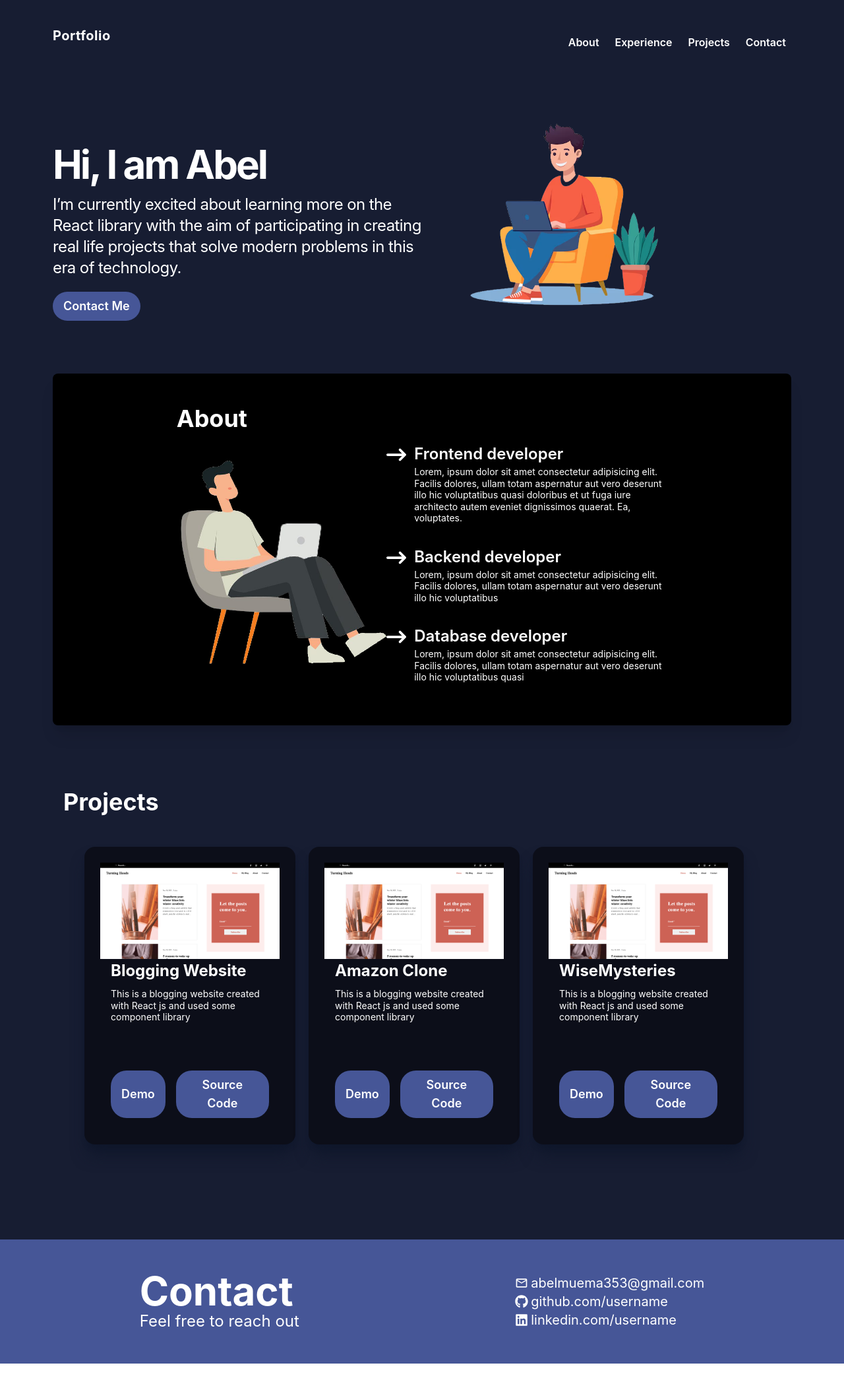
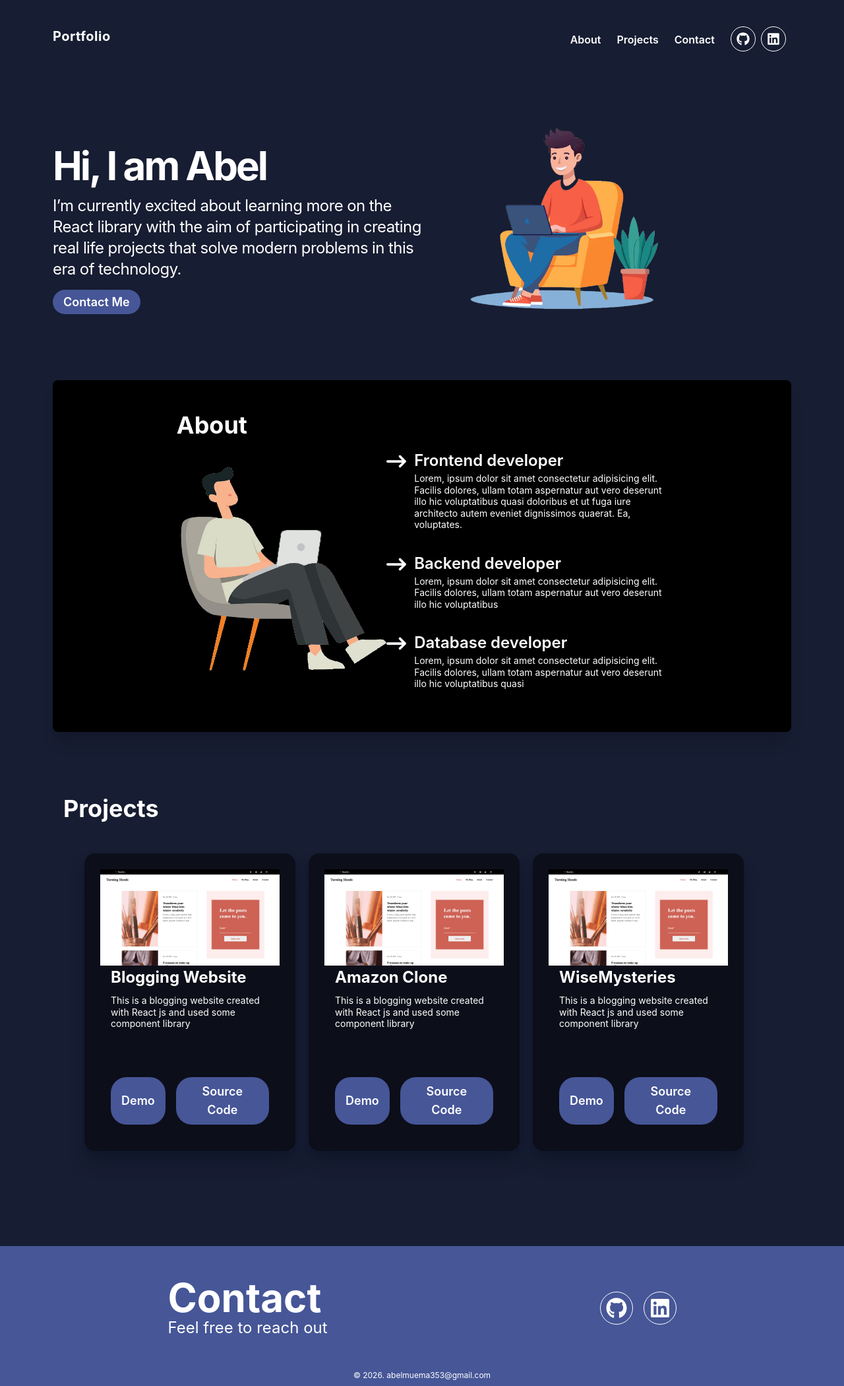
Before and after one commit to abel254/react-portfolio, a React (Vite) app: page / in a window 1280 px wide. Shown: the whole page at 66% size. Before the commit the page ends 2066 px from the top, so only its background shows below. Built offline with nearby package versions, Linux system fonts and the light colour scheme.

Commit message:
navbar changes

```diff
--- a/src/Components/Footer/Footer.jsx
+++ b/src/Components/Footer/Footer.jsx
@@ -4,32 +4,45 @@ import { FaGithub } from "react-icons/fa";
 import { FaLinkedin } from "react-icons/fa";
 
 const Footer = () => {
+
+  const currentYear = new Date().getFullYear()
+
   return (
     <div
       id="Footer"
-      className="flex justify-around bg-[#465697] text-white p-10 md:p-12 items-center"
+      className="bg-[#465697]"
     >
-      <div>
-        <h1 className="text-2xl md:text-6xl font-bold">Contact</h1>
-        <h3 className="text-sm md:text-2xl font-normal">
-          Feel free to reach out
-        </h3>
+      <div className="flex justify-around text-white py-10 md:p-12 items-center">
+        <div>
+          <h1 className="text-2xl md:text-6xl font-bold">Contact</h1>
+          <h3 className="text-sm md:text-2xl font-normal">
+            Feel free to reach out
+          </h3>
+        </div>
+
+        <div className="flex gap-2 md:gap-4">
+          <a href="https://github.com/abel254" target="_blank">
+            <div className="group border-1 border-white rounded-full p-2 hover:bg-white duration-300">
+              <FaGithub
+
+                className="w-5 h-5 md:w-8 md:h-8 group-hover:text-black duration-300"
+              />
+            </div>
+          </a>
+          <a
+            href="https://www.linkedin.com/in/abel-muema-9b1140216/"
+            target="_blank"
+          >
+            <div className="group border-1 border-white rounded-full p-2 hover:bg-white duration-300">
+              <FaLinkedin
+                className="w-5 h-5 md:w-8 md:h-8 group-hover:text-black duration-300"
+              />
+            </div>
+          </a>
+        </div>
       </div>
 
-      <ul className="text-sm md:text-xl">
-        <li className="flex gap-1 items-center">
-          <MdOutlineEmail size={20} />
-          abelmuema353@gmail.com
-        </li>
-        <li className="flex gap-1 items-center">
-          <FaGithub size={20} />
-          github.com/username
-        </li>
-        <li className="flex gap-1 items-center">
-          <FaLinkedin size={20} />
-          linkedin.com/username
-        </li>
-      </ul>
+      <p className="text-xs md:text-md text-center text-white pb-2">&copy; {currentYear}. abelmuema353@gmail.com</p>
     </div>
   );
 };
--- a/src/Components/Home/Home.jsx
+++ b/src/Components/Home/Home.jsx
@@ -41,9 +41,13 @@ const Home = () => {
           the aim of participating in creating real life projects that solve
           modern problems in this era of technology.
         </p>
-        <button className="bg-[#465697] mt-5 md:md-10 py-2 px-3 text-sm md:text-lg md:py-2 md:px-4 rounded-3xl hover:opacity-85 duration-300 hover:scale-105 font-semibold">
+       <div className="mt-5 hover:cursor-pointer"> <a
+          href="#Footer"
+          className="bg-[#465697] md:md-10 py-2 px-3 text-sm md:text-lg md:py-2 md:px-4 rounded-3xl hover:opacity-85 duration-300 hover:scale-105 font-semibold"
+        >
           Contact Me
-        </button>
+        </a></div>
+        <button></button>
       </div>
       <div>
         <img src={coding} alt="man-coding" className="w-3/5" />
--- a/src/Components/Navbar/Navbar.jsx
+++ b/src/Components/Navbar/Navbar.jsx
@@ -1,26 +1,23 @@
 import React, { useState } from "react";
 import { MdMenu } from "react-icons/md";
 import { MdClose } from "react-icons/md";
+import { FaGithub } from "react-icons/fa";
+import { FaLinkedin } from "react-icons/fa";
 
 const Navbar = () => {
   const [menu, openMenu] = useState(false);
   const [showMenu, setShowMenu] = useState(true);
 
   return (
-    <nav className="flex flex-wrap justify-between md:items-center text-white px-10 pt-6 md:px-20">
+    <nav className="md:flex flex-wrap md:justify-between md:items-center text-white px-10 pt-6 md:px-20">
       <span className="text-xl font-bold tracking-wide">Portfolio</span>
 
       <ul
-        className={`${menu ? "block" : "hidden"} mx-24 py-2 mt-4 font-semibold md:mt-5 bg-black px-2 rounded-xl bg-opacity-30 md:border-none text-center md:bg-transparent md-static md:mx-0 md:flex gap-6`}
+        className={`${menu ? "flex" : "hidden"} flex-col py-2 font-semibold mt-4 border-t-1 border-white  px-2 bg-opacity-10 md:border-none text-start md:bg-transparent md:static md:mx-0 md:flex md:flex-row md:gap-6 transition ease-out duration-300`}
       >
         <a href="#About">
           <li className="text-md transition-all duration-300 p-1 md:p-0">
             About
-          </li>
-        </a>
-        <a href="#Experience">
-          <li className="text-md transition-all duration-300 p-1 md:p-0">
-            Experience
           </li>
         </a>
         <a href="#Projects">
@@ -33,7 +30,29 @@ const Navbar = () => {
             Contact
           </li>
         </a>
+        <div className="flex gap-2 mt-4 md:-mt-2">
+          <a href="https://github.com/abel254" target="_blank">
+            <div className="group border-1 border-white rounded-full p-2 hover:bg-white duration-300">
+              <FaGithub
+                size={20}
+                className="group-hover:text-black duration-300"
+              />
+            </div>
+          </a>
+          <a
+            href="https://www.linkedin.com/in/abel-muema-9b1140216/"
+            target="_blank"
+          >
+            <div className="group border-1 border-white rounded-full p-2 hover:bg-white duration-300">
+              <FaLinkedin
+                size={20}
+                className="group-hover:text-black duration-300"
+              />
+            </div>
+          </a>
+        </div>
       </ul>
+
       {showMenu ? (
         <MdMenu
           size={30}
```
